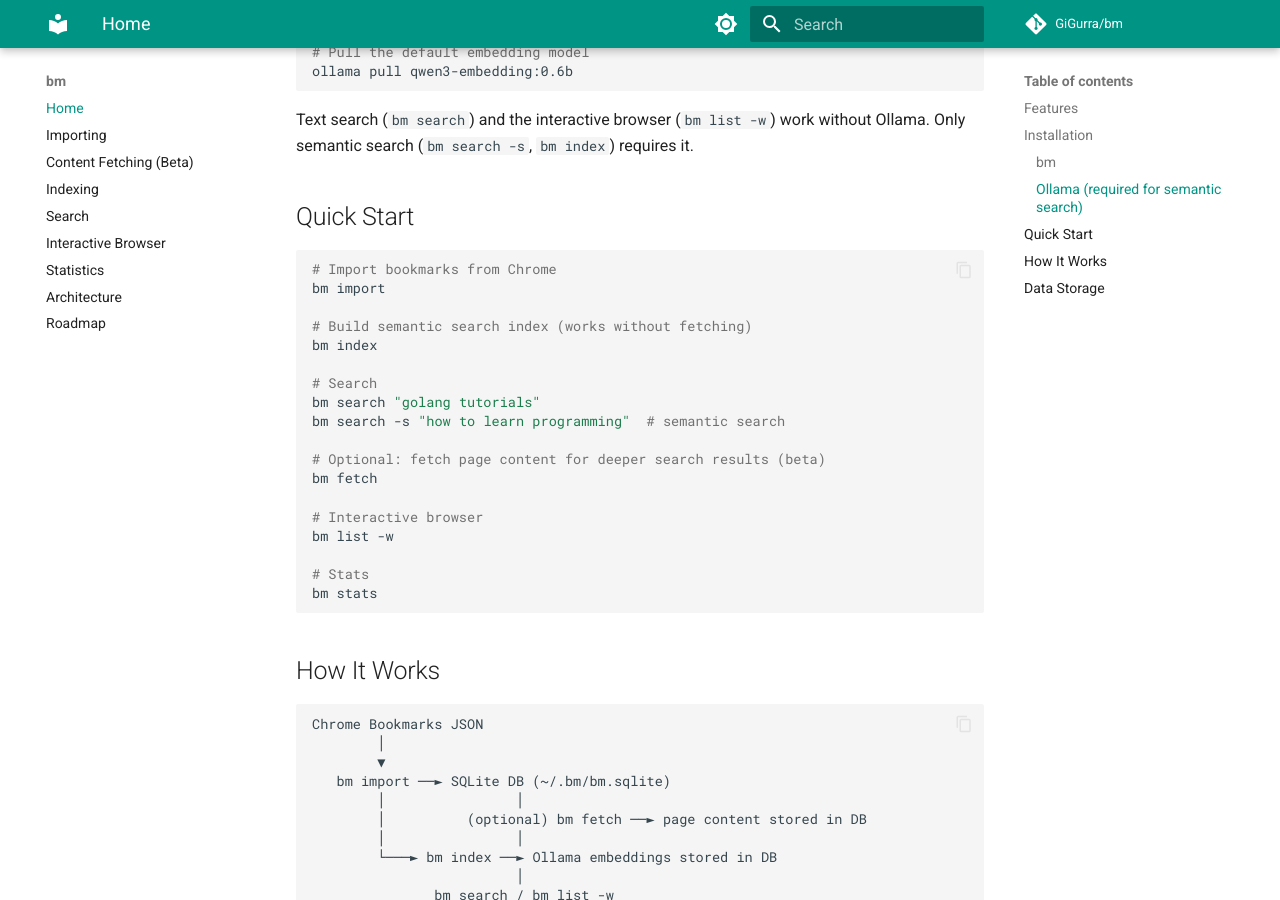
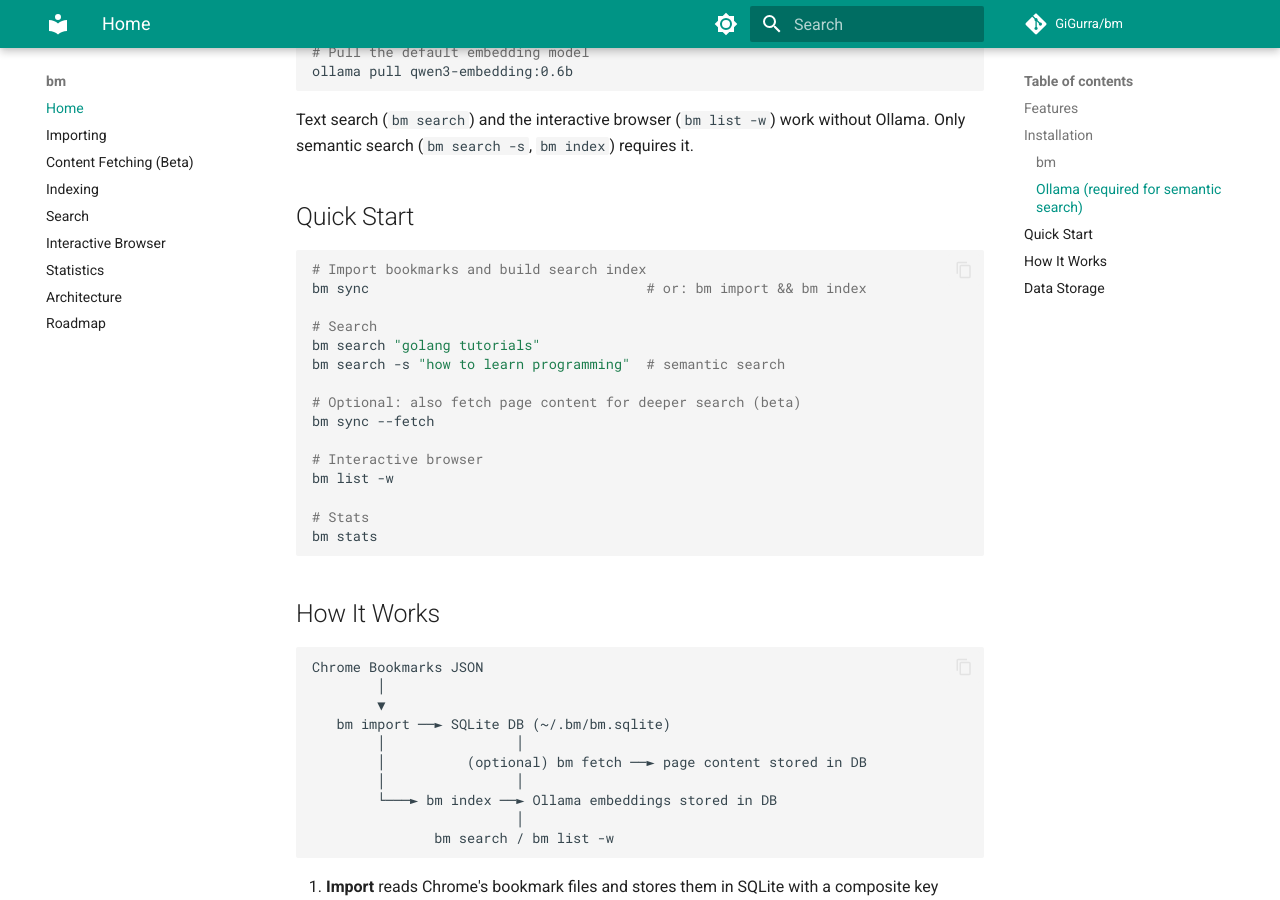
Before and after one commit to GiGurra/bm, an MkDocs documentation site: the page built from docs/index.md, in a window 1280 px wide and 900 px high, scrolled down 964 px. Built offline with MkDocs 1.6.1 and Material for MkDocs 9.7.7, drawn with Linux system fonts in a browser that asks for light colours; comment, search, counter and statistics services are not loaded.

Commit message:
Make bm sync skip fetch by default, add --fetch flag
Sync now runs import + index only. Content fetching (beta) is
available via --fetch flag. Also fixes nil panic when calling
sub-commands (boa uses RunE, not Run).

Co-Authored-By: Claude Opus 4.6 <noreply@anthropic.com>

````diff
--- a/docs/index.md
+++ b/docs/index.md
@@ -40,18 +40,15 @@ Text search (`bm search`) and the interactive browser (`bm list -w`) work withou
 ## Quick Start
 
 ```bash
-# Import bookmarks from Chrome
-bm import
-
-# Build semantic search index (works without fetching)
-bm index
+# Import bookmarks and build search index
+bm sync                                  # or: bm import && bm index
 
 # Search
 bm search "golang tutorials"
 bm search -s "how to learn programming"  # semantic search
 
-# Optional: fetch page content for deeper search results (beta)
-bm fetch
+# Optional: also fetch page content for deeper search (beta)
+bm sync --fetch
 
 # Interactive browser
 bm list -w
````
Also changed, not shown: CLAUDE.md (+1 -1 lines), docs/architecture.md (+1 -1 lines), 1 other file.
